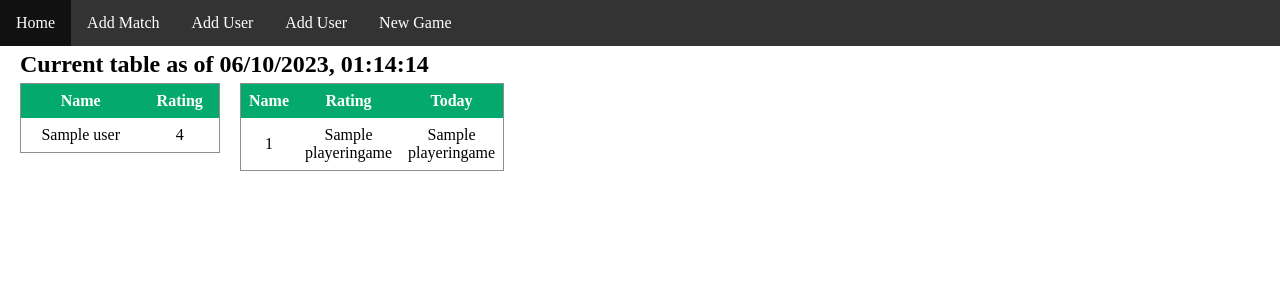
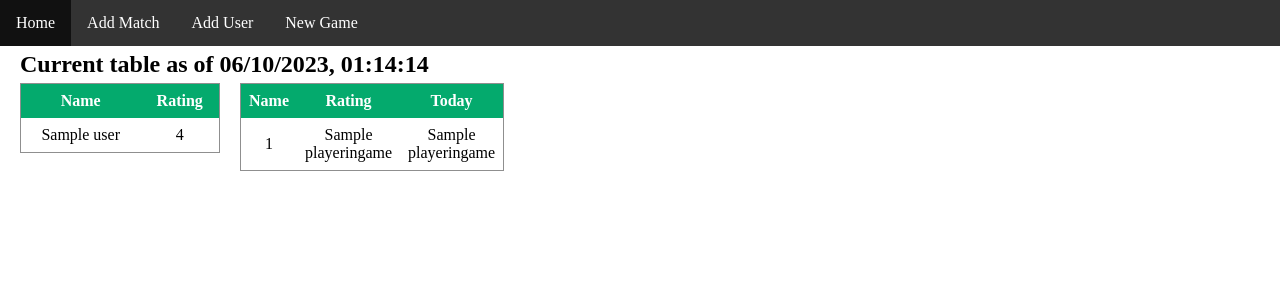
Before and after one commit to aidanbrowne2002/popdarts_flask_main_2, a Flask app: page / in a window 1280 px wide. Shown: the top 300 px of the page. Run offline with Flask 3, Linux system fonts and the light colour scheme; a database or web service that is not in the repository returns one stand-in record (values such as "Sample title"); some libraries are stand-ins or nearby versions.

Commit message:
fix HTML

```diff
--- a/templates/index.html
+++ b/templates/index.html
@@ -8,8 +8,6 @@
     <ul>
         <li><a href="/">Home</a></li>
         <li><a href=match>Add Match</a></li>
-        <li><a href="/">Add User</a></li>
-
         <li><a href="/add_user">Add User</a></li>
         <li><a href="/game">New Game</a></li>
     </ul>
```
Also changed, not shown: helperF.py (line endings or trailing spaces).
